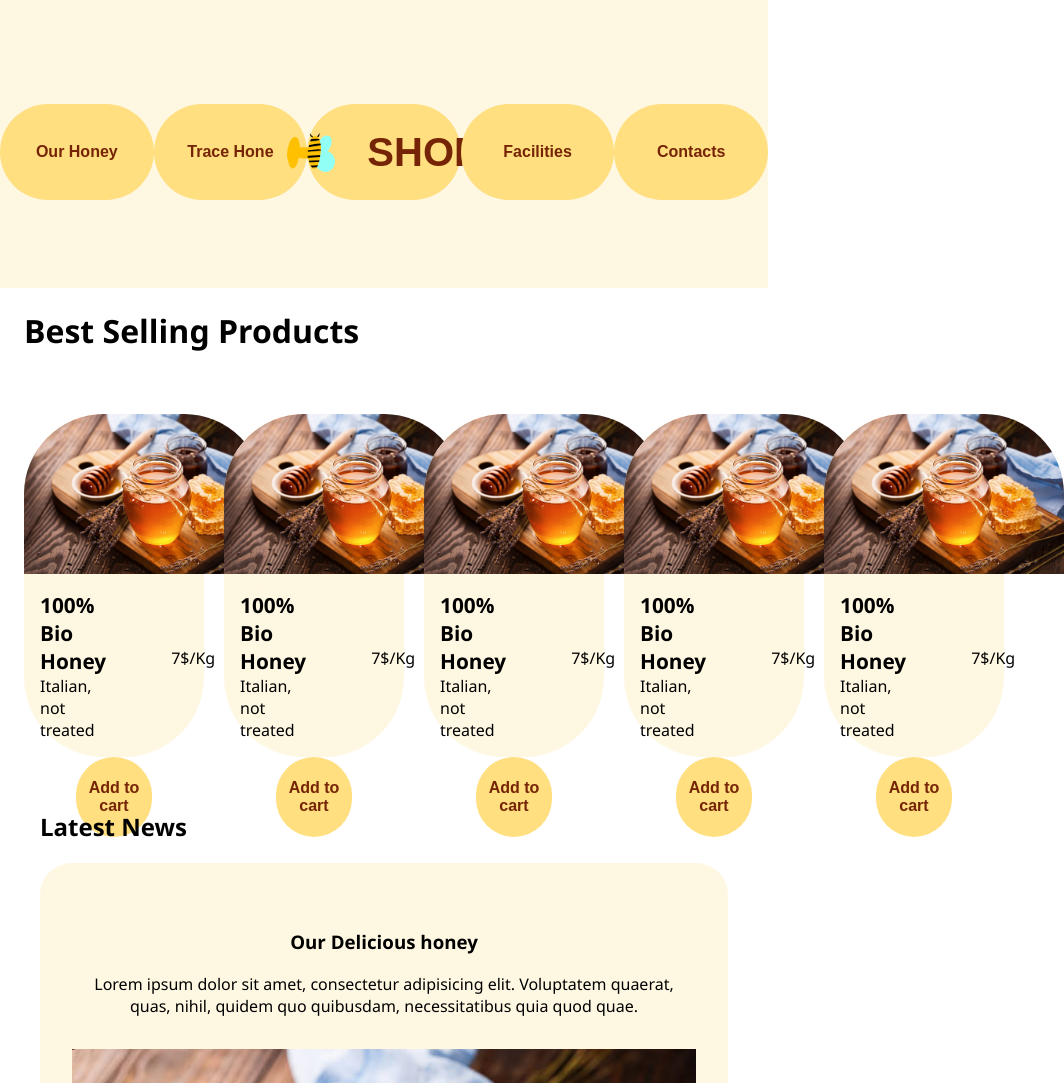
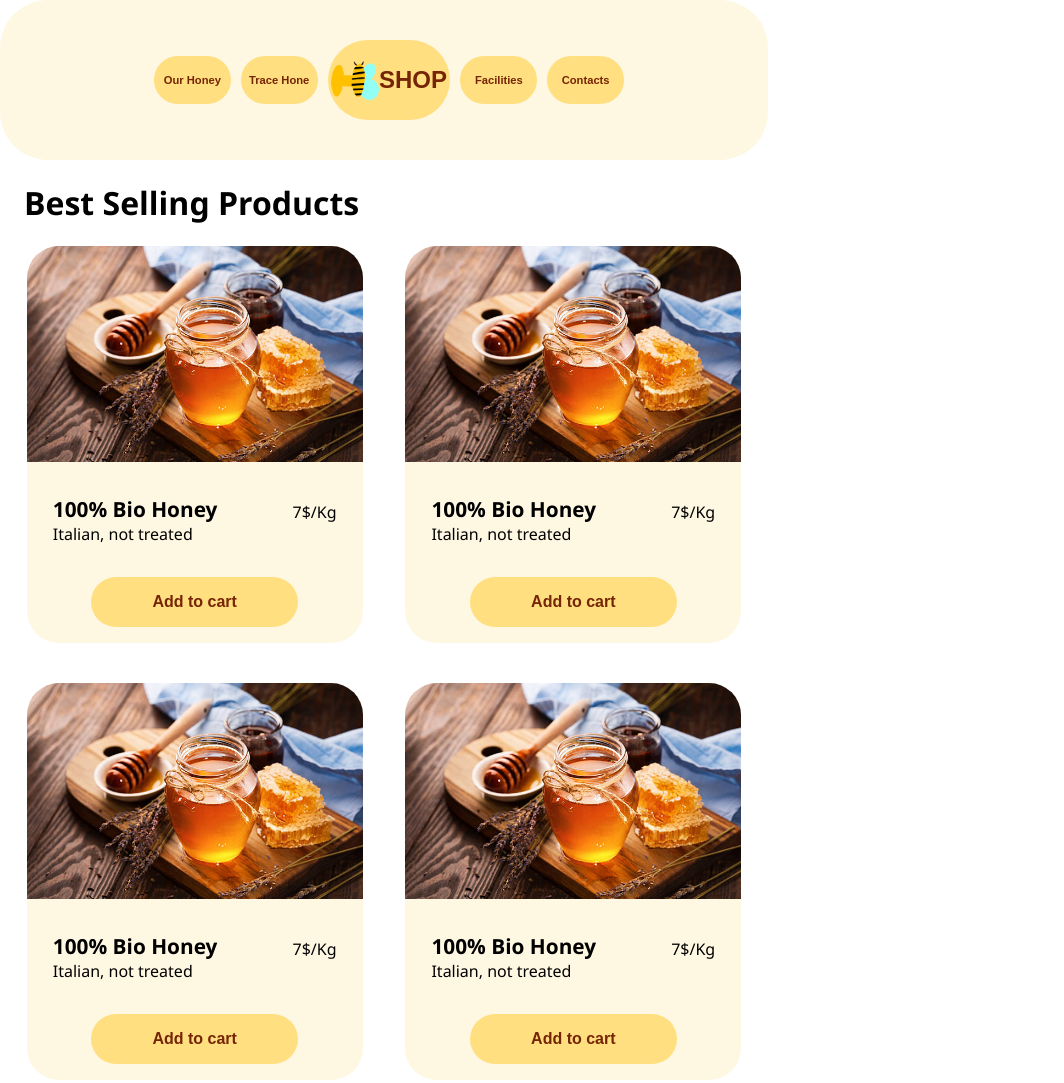
Before and after one commit to ageria20/epicode_U2_D3, a plain HTML site: page index.html in a window 768 px wide. Shown: the top 1083 px of the page, 1064 px wide, since content can reach past the window. Drawn offline with Linux system fonts and the light colour scheme.

Commit message:
creazione layout tablet

```diff
--- a/assets/style.css
+++ b/assets/style.css
@@ -8,19 +8,17 @@ body {
   margin: 0;
   font-family: "Segoe UI", Tahoma, Geneva, Verdana, sans-serif;
 }
+.container {
+  display: flex;
+}
 
 ul {
   margin: 0;
   padding: 0;
 }
 
-.container {
-  display: flex;
-}
-
 #navBar {
   width: 20vw;
-  height: 100%;
   background-color: #fef7e2;
   display: flex;
   flex-direction: column;
@@ -54,7 +52,6 @@ ul {
 
 .nav-btn > img {
   width: 3rem;
-  margin-right: 2rem;
 }
 
 .nav-btn > span {
@@ -70,11 +67,10 @@ main {
   justify-content: space-evenly;
   column-gap: 20px;
   align-items: center;
-  height: 50vh;
 }
 
 .cards {
-  width: 270px;
+  width: 200px;
   height: 80%;
   background-color: #fef7e2;
   border-radius: 2rem;
@@ -86,10 +82,12 @@ main {
   align-items: center;
   margin-inline: auto;
   margin-top: auto;
+  margin-bottom: 1rem;
+  padding: 1rem;
   border: none;
   background-color: #ffdf7f;
   width: 13vw;
-  min-height: 5vh;
+
   border-radius: 2rem;
   font-size: 1rem;
   font-weight: 700;
@@ -121,8 +119,9 @@ main {
 
 .description {
   display: flex;
+  justify-content: space-evenly;
   align-items: center;
-  padding-inline: 1rem;
+  padding: 1rem;
   column-gap: 65px;
   border-radius: 5rem;
   background-color: #fef7e2;
@@ -154,83 +153,82 @@ main {
 
 @media screen and (min-width: 767px) and (max-width: 1023px) {
   .container {
-    display: block;
-  }
-  header {
     display: flex;
-
-    align-items: center;
-    background-color: #fef7e2;
-    width: 100%;
-    padding: 4rem;
+    flex-direction: column;
   }
 
   #navBar {
     width: 100%;
     height: 20vh;
-    display: flex;
-
-    align-items: center;
+    border-radius: 3rem;
   }
 
   #navBar ul {
     list-style: none;
     display: flex;
     flex-direction: row;
-  }
-
-  .center-btn {
-    order: 0;
+    align-items: center;
+    column-gap: 10px;
   }
 
   .nav-btn {
     border: none;
     background-color: #ffdf7f;
-    width: 20vw;
-    height: 12vh;
+    width: 10vw;
+    height: 6vh;
     margin-top: 1.5rem;
     border-radius: 4rem;
-    font-size: 1rem;
+    font-size: 0.7rem;
     font-weight: 700;
-
     color: #762406;
     justify-content: center;
     align-items: center;
   }
 
+  .center-btn {
+    order: 0;
+    width: 16vw;
+    height: 10vh;
+  }
+
   .nav-btn > img {
     width: 3rem;
-    margin-right: 2rem;
   }
 
   .nav-btn > span {
-    font-size: 2.5rem;
+    font-size: 1.5rem;
   }
 
   main {
+    display: flex;
+    flex-direction: column;
     padding-inline: 1.5rem;
   }
 
   #cardsCont {
     display: flex;
-    justify-content: space-evenly;
-    height: 50vh;
+    flex-wrap: wrap;
+    gap: 40px;
   }
 
   .cards {
-    max-width: 25%;
+    width: 336px;
+    height: 80%;
+    background-color: #fef7e2;
+    border-radius: 2rem;
     display: flex;
     flex-wrap: wrap;
     background-color: #fef7e2;
-    border-radius: 5rem;
+    border-radius: 2rem;
   }
 
-  .cards > button {
+  .cards button {
     border: none;
     background-color: #ffdf7f;
-    width: 10vw;
-    height: 10vh;
-    border-radius: 5rem;
+    width: 27vw;
+    margin-bottom: 1rem;
+    padding: 1rem;
+    border-radius: 2rem;
     font-size: 1rem;
     font-weight: 700;
     text-align: center;
@@ -239,14 +237,19 @@ main {
 
   .cards img {
     width: 100vw;
-    height: 20vh;
-    border-top-left-radius: 5rem;
-    border-top-right-radius: 5rem;
+    height: 27vh;
+    border-top-left-radius: 2rem;
+    border-top-right-radius: 2rem;
+    object-fit: cover;
   }
 
   .cards h2 {
     font-size: 1.3rem;
     font-weight: 700;
+  }
+
+  .last-card {
+    display: none;
   }
 
   .description {
```
Also changed, not shown: tabletScreen.html (added, +109 -0 lines).
